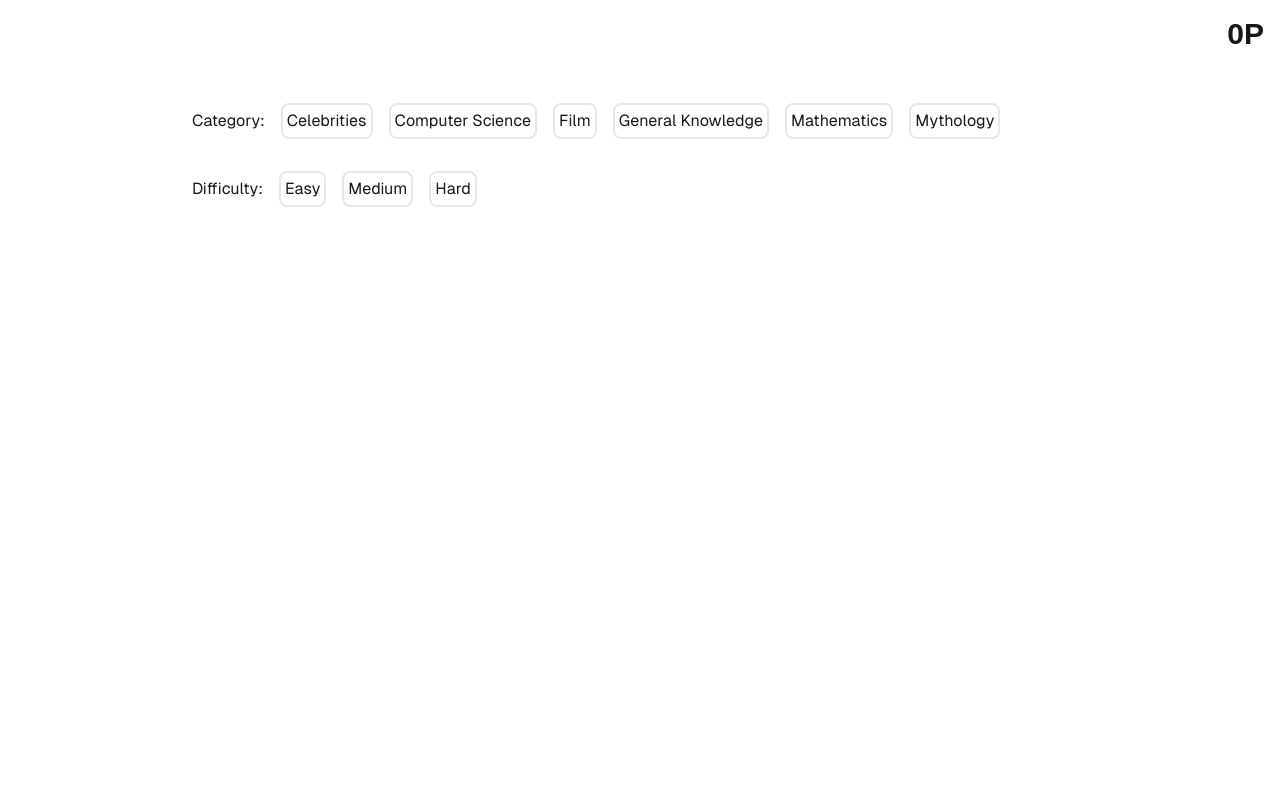
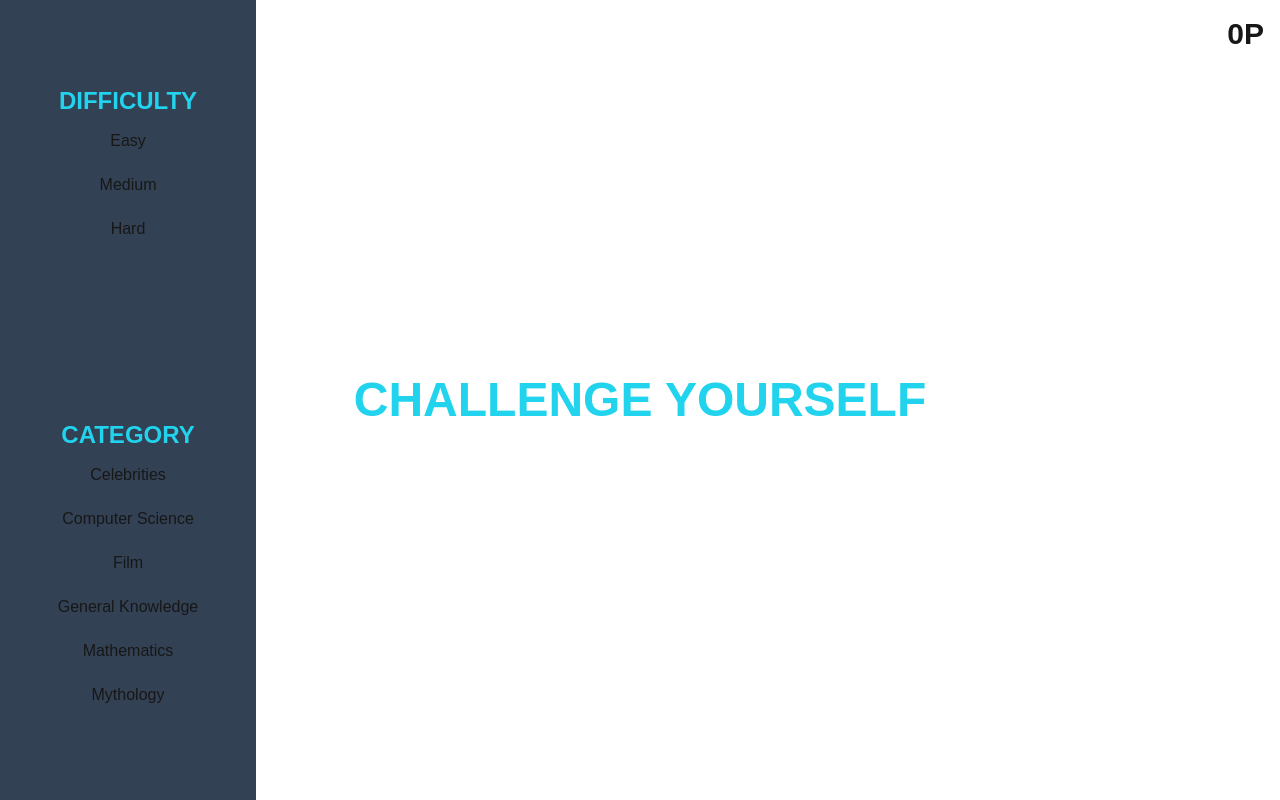
Before and after one commit to SanBal/quiz-game, a Next.js app: page / in a window 1280 px wide. Built offline with nearby package versions, Linux system fonts and the light colour scheme.

Commit message:
feat: redesign

```diff
--- a/app/components/HintView.tsx
+++ b/app/components/HintView.tsx
@@ -10,7 +10,6 @@ const HintView: React.FC<HintViewProperties> = ({ question }) => {
     const [hint, setHint] = useState<string | null>(null)
 
     const fetchHint = async () => {
-        console.log('get hint', question)
         setHint(await getHintFor(question))
     }
 
@@ -19,7 +18,7 @@ const HintView: React.FC<HintViewProperties> = ({ question }) => {
     }, [question])
 
     return (
-        <div>{hint}</div>
+        <div className='text-center'>{hint}</div>
     )
 }
 
--- a/app/components/QuestionView.tsx
+++ b/app/components/QuestionView.tsx
@@ -59,28 +59,32 @@ const QuestionView: React.FC<QuestionViewProperties> = ({ question, onAnswerSubm
     };
 
     return (
-        <div className="question-container min-w-[800px] flex flex-col items-center justify-center">
-            <h2 className="mb-4 text-center">{decodeHTML(question.question)}</h2>
+        <div className="question-container w-full flex flex-col items-center justify-center gap-4 p-4">
+            <h2 className="mb-4 text-center text-lg md:text-3xl font-bold">{decodeHTML(question.question)}</h2>
             {shuffledAnswers.map((answer, index) => (
                 <div
                     key={index}
-                    className={`answer-option p-4 border rounded  ${!isAnswerSubmitted ? 'cursor-pointer hover:bg-sky-400': 'cursor-not-allowed'} ${getAnswerBackgroundColor(answer)} min-w-[400px] text-center`}
+                    className={`answer-option p-4 md:p-6 border-2 rounded-lg text-sm md:text-xl font-semibold
+            ${!isAnswerSubmitted ? 'cursor-pointer hover:bg-sky-400' : 'cursor-not-allowed'}
+            ${getAnswerBackgroundColor(answer)}
+            w-full max-w-[600px] text-center`}
                     onClick={() => handleAnswerClick(answer)}
                 >
                     {decodeHTML(answer)}
                 </div>
             ))}
-            <div className="flex flex-row justify-around min-w-[400px]">
+            <div className="flex flex-row justify-around w-full max-w-[600px] gap-2 md:gap-4">
                 <button
-                    className={`mt-4 px-4 py-2 rounded ${isSubmitEnabled ? 'bg-blue-500 text-white cursor-pointer' : 'bg-gray-300 text-gray-700 cursor-not-allowed'
-                        }`}
+                    className={`mt-4 px-4 md:px-6 py-2 md:py-3 rounded-lg text-sm md:text-lg font-medium
+            ${isSubmitEnabled ? 'bg-blue-500 text-white cursor-pointer' : 'bg-gray-300 text-gray-700 cursor-not-allowed'}`}
                     onClick={handleAnswerSubmit}
                     disabled={!isSubmitEnabled}
                 >
                     Submit
                 </button>
                 <button
-                    className={`mt-4 px-4 py-2 rounded ${isNextEnabled ? 'bg-blue-500 text-white cursor-pointer' : 'bg-gray-300 text-gray-700 cursor-not-allowed'}`}
+                    className={`mt-4 px-4 md:px-6 py-2 md:py-3 rounded-lg text-sm md:text-lg font-medium
+            ${isNextEnabled ? 'bg-blue-500 text-white cursor-pointer' : 'bg-gray-300 text-gray-700 cursor-not-allowed'}`}
                     onClick={handleOnNext}
                     disabled={!isNextEnabled}
                 >
--- a/app/components/shared/TagSelector.tsx
+++ b/app/components/shared/TagSelector.tsx
@@ -20,15 +20,20 @@ const TagSelector: React.FC<TagSelectorProperties> = ({ title, tags, onTagClick
         }
     }
     return (
-        <div className="flex items-center gap-4">
-            <div>{title}:</div>
-            <div className="flex flex-row gap-4">
-                {tags.map(tag =>
-                    <div className={`rounded-lg border-solid border-2 p-1 cursor-pointer hover:scale-105 ${tag === selectedTag ? 'border-sky-400' : 'none'}`}
+        <div className="flex flex-col items-center gap-1 w-full px-2">
+            <div className="font-bold text-2xl text-cyan-400">{title.toUpperCase()}</div>
+            <div className="flex flex-col gap-1 w-full">
+                {tags.map((tag) => (
+                    <div
                         key={tag.label}
-                        onClick={() => handleTagClick(tag)}>
+                        className={`p-2 cursor-pointer hover:scale-105 text-center
+                ${tag === selectedTag ? 'text-sky-400': 'none'}
+              `}
+                        onClick={() => handleTagClick(tag)}
+                    >
                         {tag.label}
-                    </div>)}
+                    </div>
+                ))}
             </div>
         </div>
     )
--- a/app/page.tsx
+++ b/app/page.tsx
@@ -22,13 +22,11 @@ export default function Home() {
   const [points, setPoints] = useState(0);
   const [pointsForQuestion, setPointsForQuestion] = useState<number | null>(null);
   const [pointsForQuestionVersion, setPointsForQuestionVersion] = useState<number>(0);
-  const [isAnswerSubmitted, setIsAnswerSubmitted] = useState(false)
   const [isHintRequested, setIsHintRequested] = useState(false)
 
   const setNextQuestion = async () => {
     if (category && difficulty) {
       try {
-        setIsAnswerSubmitted(false)
         setIsHintRequested(false)
         setQuestion(null)
         const fetchedQuestion = await questionsService.fetchQuestion(category, difficulty);
@@ -40,8 +38,6 @@ export default function Home() {
   };
 
   const handleAnswerSubmit = async (answer: string) => {
-    setIsAnswerSubmitted(true)
-
     const isCorrect = answer === question?.correct_answer;
 
     let pointsForCurrentQuestion = 0;
@@ -72,18 +68,18 @@ export default function Home() {
   }, [category, difficulty]);
 
   return (
-    <div>
-      <div className="grid items-center justify-items-center min-h-screen p-8 pb-20 gap-12 sm:p-20 font-[family-name:var(--font-geist-sans)]">
-        {/* Main container keeps centered with mx-auto */}
-        <main className="flex flex-col gap-8 row-start-1 items-center sm:items-start w-full max-w-4xl mx-auto">
+    <div className="grid grid-cols-10 min-h-screen">
+      {/* Left Column (10%) */}
+      <div className="col-span-10 md:col-span-2 flex flex-col justify-around h-full bg-slate-700">
+        <DifficultySelector onDifficultyClick={(difficulty) => setDifficulty(difficulty)} />
         <CategorySelector onCategoryClick={(category) => setCategory(category)} />
-          <DifficultySelector onDifficultyClick={(difficulty) => setDifficulty(difficulty)} />
-        </main>
+      </div>
 
-        {/* Question container takes same width as the main container */}
-        <div className="flex gap-4 items-center flex-col sm:flex-row border-0 w-full max-w-4xl mx-auto min-h-[300px] p-4">
+      {/* Middle Column (70%) */}
+      <div className="col-span-10 md:col-span-6 flex flex-col justify-around items-center">
+        <h2 className="text-xl md:text-5xl font-bold text-center text-cyan-400">CHALLENGE YOURSELF</h2>
         {question ? (
-            <div className="w-full min-h-[150px] flex items-center justify-center">
+          <div className="w-full flex items-center justify-center">
             <QuestionView
               question={question}
               onAnswerSubmit={(answer) => handleAnswerSubmit(answer)}
@@ -91,34 +87,34 @@ export default function Home() {
             />
           </div>
         ) : category && difficulty ? (
-            <div className="w-full min-h-[150px] flex items-center justify-center text-gray-500">
+          <div className="w-full flex items-center justify-center text-gray-500">
             Loading question...
           </div>
         ) : null}
-        </div>
 
-        {question ?
-          <footer className="row-start-3 flex flex-col items-center justify-center">
+        {question && (
+          <div className="flex flex-col items-center">
             <Image
               aria-hidden
               src="/light-bulb.svg"
               alt="light bulb icon"
               className="cursor-pointer hover:scale-105"
-              width={25}
-              height={25}
+              width={40}
+              height={40}
               onClick={() => setIsHintRequested((prev) => !prev)}
             />
-
-            <div className="flex border-0 w-full max-w-4xl mx-auto min-h-[100px] p-4">
-              {isHintRequested && !isAnswerSubmitted && <HintView question={question}></HintView>}
+            <div className="flex border-0 w-full max-w-2xl mx-auto min-h-[100px] p-4">
+              {isHintRequested && <HintView question={question}></HintView>}
+            </div>
+          </div>
+        )}
       </div>
 
-          </footer>
-          : <div></div>
-        }
+      {/* Right Column (20%) */}
+      <div className="col-span-10 md:col-span-2 flex flex-col items-center">
+        <PointsView points={points} />
+        <PointsForQuestion points={pointsForQuestion} version={pointsForQuestionVersion} />
       </div>
-      <PointsView points={points}></PointsView>
-      <PointsForQuestion points={pointsForQuestion} version={pointsForQuestionVersion}></PointsForQuestion>
     </div>
   );
 }
```
Lines whose indentation alone changed are shown as unchanged.
